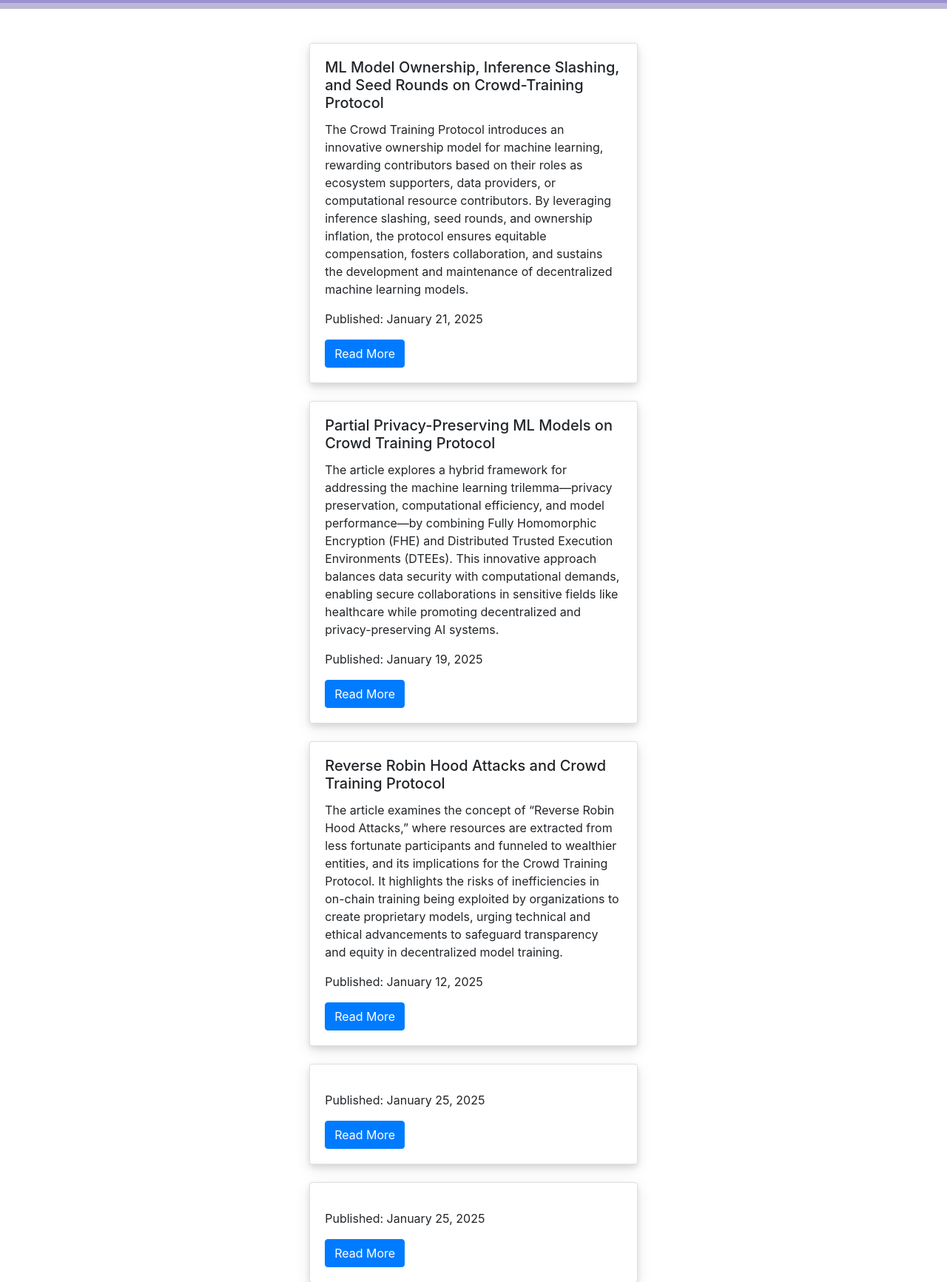
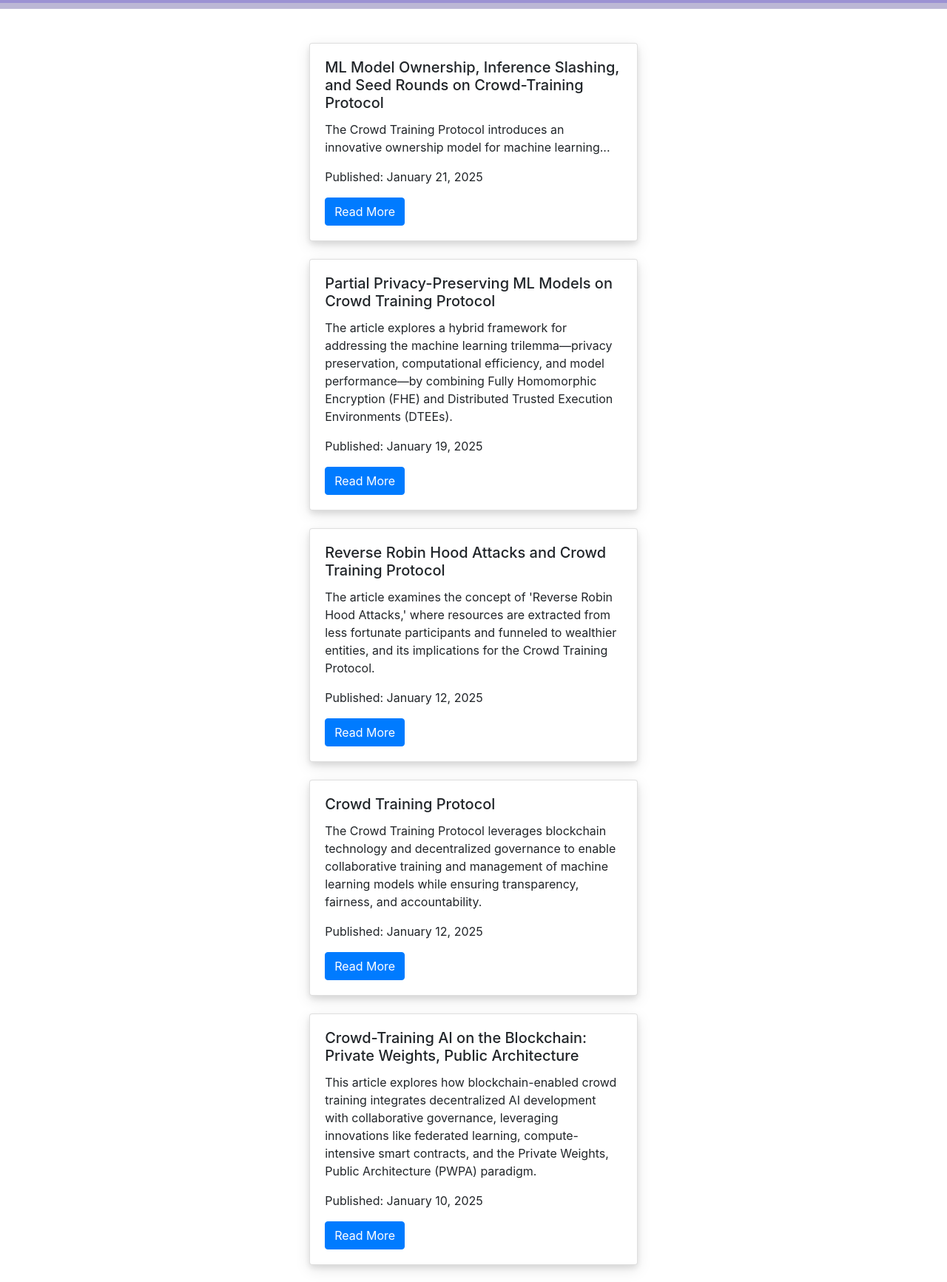
Before and after one commit to Delpen9/Ian-Dover-Personal-Website, a Flask app: page /blog in a window 1280 px wide. Shown: the part 222-1955 px from the top of the page at 74% size. Run offline with Flask 3, Linux system fonts and the light colour scheme; some libraries are stand-ins or nearby versions.

Commit message:
Improved blog page (#27)
* added 3 blog posts

* fully updated with blog posts

* removed commented stuff

```diff
--- a/myportfolio/templates/blog.html
+++ b/myportfolio/templates/blog.html
@@ -6,77 +6,45 @@
     <div class="blog-main container">
         <div class="row justify-content-center">
             <div class="col-sm-12 col-md-6">
+                <!-- Loop through posts and display them -->
+                {% for post in posts %}
                 <div class="card blog-card">
                     <div class="card-body">
-                        <h5 class="card-title">ML Model Ownership, Inference Slashing, and Seed Rounds on Crowd-Training Protocol</h5>
-                        <p class="card-text">The Crowd Training Protocol introduces an innovative ownership model for machine learning, rewarding contributors based on their roles as ecosystem supporters, data providers, or computational resource contributors. By leveraging inference slashing, seed rounds, and ownership inflation, the protocol ensures equitable compensation, fosters collaboration, and sustains the development and maintenance of decentralized machine learning models.</p>
-                        <p class="card-date">Published: January 21, 2025</p>
-                        <a href="https://medium.com/@iantdover/ml-model-ownership-inference-slashing-and-seed-rounds-on-crowd-training-protocol-8206ffdf5b81" class="btn btn-primary" target="_blank">Read More</a>
+                        <h5 class="card-title">{{ post.title }}</h5>
+                        <p class="card-text">{{ post.content }}</p>
+                        <p class="card-date">Published: {{ post.date }}</p>
+                        <a href="{{ post.url }}" class="btn btn-primary" target="_blank">Read More</a>
                     </div>
                 </div>
                 <br>
-                <div class="card blog-card">
-                    <div class="card-body">
-                        <h5 class="card-title">Partial Privacy-Preserving ML Models on Crowd Training Protocol</h5>
-                        <p class="card-text">The article explores a hybrid framework for addressing the machine learning trilemma—privacy preservation, computational efficiency, and model performance—by combining Fully Homomorphic Encryption (FHE) and Distributed Trusted Execution Environments (DTEEs). This innovative approach balances data security with computational demands, enabling secure collaborations in sensitive fields like healthcare while promoting decentralized and privacy-preserving AI systems.</p>
-                        <p class="card-date">Published: January 19, 2025</p>
-                        <a href="https://medium.com/@iantdover/partial-privacy-preserving-ml-models-on-crowd-training-protocol-4c5b6e613320" class="btn btn-primary" target="_blank">Read More</a>
-                    </div>
-                </div>
-                <br>
-                <div class="card blog-card">
-                    <div class="card-body">
-                        <h5 class="card-title">Reverse Robin Hood Attacks and Crowd Training Protocol</h5>
-                        <p class="card-text">The article examines the concept of “Reverse Robin Hood Attacks,” where resources are extracted from less fortunate participants and funneled to wealthier entities, and its implications for the Crowd Training Protocol. It highlights the risks of inefficiencies in on-chain training being exploited by organizations to create proprietary models, urging technical and ethical advancements to safeguard transparency and equity in decentralized model training.</p>
-                        <p class="card-date">Published: January 12, 2025</p>
-                        <a href="https://medium.com/@iantdover/reverse-robin-hood-attacks-and-crowd-training-protocol-25c14f88fac5" class="btn btn-primary" target="_blank">Read More</a>
-                    </div>
-                </div>
-                <br>
-                <div class="card blog-card">
-                    <div class="card-body">
-                        <h5 class="card-title"></h5>
-                        <p class="card-text"></p>
-                        <p class="card-date">Published: January 25, 2025</p>
-                        <a href="" class="btn btn-primary" target="_blank">Read More</a>
-                    </div>
-                </div>
-                <br>
-                <div class="card blog-card">
-                    <div class="card-body">
-                        <h5 class="card-title"></h5>
-                        <p class="card-text"></p>
-                        <p class="card-date">Published: January 25, 2025</p>
-                        <a href="" class="btn btn-primary" target="_blank">Read More</a>
-                    </div>
-                </div>
-                <br>
-                <div class="card blog-card">
-                    <div class="card-body">
-                        <h5 class="card-title"></h5>
-                        <p class="card-text"></p>
-                        <p class="card-date">Published: January 25, 2025</p>
-                        <a href="" class="btn btn-primary" target="_blank">Read More</a>
-                    </div>
-                </div>
-                <br>
-                <div class="card blog-card">
-                    <div class="card-body">
-                        <h5 class="card-title"></h5>
-                        <p class="card-text"></p>
-                        <p class="card-date">Published: January 25, 2025</p>
-                        <a href="" class="btn btn-primary" target="_blank">Read More</a>
-                    </div>
-                </div>
-                <br>
-                <div class="card blog-card">
-                    <div class="card-body">
-                        <h5 class="card-title"></h5>
-                        <p class="card-text"></p>
-                        <p class="card-date">Published: January 25, 2025</p>
-                        <a href="" class="btn btn-primary" target="_blank">Read More</a>
-                    </div>
-                </div>
+                {% endfor %}
+
+                <!-- Pagination controls -->
+                <nav>
+                    <ul class="pagination justify-content-center">
+                        {% if page > 1 %}
+                        <li class="page-item">
+                            <a class="page-link" href="/blog?page={{ page - 1 }}" aria-label="Previous">
+                                <span aria-hidden="true">&laquo;</span>
+                            </a>
+                        </li>
+                        {% endif %}
+
+                        {% for p in range(1, total_pages + 1) %}
+                        <li class="page-item {% if p == page %}active{% endif %}">
+                            <a class="page-link" href="/blog?page={{ p }}">{{ p }}</a>
+                        </li>
+                        {% endfor %}
+
+                        {% if page < total_pages %}
+                        <li class="page-item">
+                            <a class="page-link" href="/blog?page={{ page + 1 }}" aria-label="Next">
+                                <span aria-hidden="true">&raquo;</span>
+                            </a>
+                        </li>
+                        {% endif %}
+                    </ul>
+                </nav>
             </div>
         </div>
     </div>
--- a/myportfolio/views.py
+++ b/myportfolio/views.py
@@ -1,4 +1,5 @@
 import os
+from flask_caching import Cache
 
 from flask import (
     Flask,
@@ -17,7 +18,6 @@ import base64
 
 app = Flask(__name__)
 app.secret_key = os.urandom(24)  # Needed for flashing messages
-
 
 @app.route("/")
 def bio():
@@ -137,7 +137,94 @@ def resume():
 
 @app.route("/blog")
 def blog():
-    return render_template("blog.html")
+    # Example blog posts data (replace with actual database query)
+    blog_posts = [
+        {
+            "title": "ML Model Ownership, Inference Slashing, and Seed Rounds on Crowd-Training Protocol",
+            "content": "The Crowd Training Protocol introduces an innovative ownership model for machine learning...",
+            "date": "January 21, 2025",
+            "url": "https://medium.com/@iantdover/ml-model-ownership-inference-slashing-and-seed-rounds-on-crowd-training-protocol-8206ffdf5b81"
+        },
+        {
+            "title": "Partial Privacy-Preserving ML Models on Crowd Training Protocol",
+            "content": "The article explores a hybrid framework for addressing the machine learning trilemma—privacy preservation, computational efficiency, and model performance—by combining Fully Homomorphic Encryption (FHE) and Distributed Trusted Execution Environments (DTEEs).",
+            "date": "January 19, 2025",
+            "url": "https://medium.com/@iantdover/partial-privacy-preserving-ml-models-on-crowd-training-protocol-4c5b6e613320"
+        },
+        {
+            "title": "Reverse Robin Hood Attacks and Crowd Training Protocol",
+            "content": "The article examines the concept of 'Reverse Robin Hood Attacks,' where resources are extracted from less fortunate participants and funneled to wealthier entities, and its implications for the Crowd Training Protocol.",
+            "date": "January 12, 2025",
+            "url": "https://medium.com/@iantdover/reverse-robin-hood-attacks-and-crowd-training-protocol-25c14f88fac5"
+        },
+        {
+            "title": "Crowd Training Protocol",
+            "content": "The Crowd Training Protocol leverages blockchain technology and decentralized governance to enable collaborative training and management of machine learning models while ensuring transparency, fairness, and accountability.",
+            "date": "January 12, 2025",
+            "url": "https://medium.com/@iantdover/crowd-training-protocol-8ac8fd2faed6"
+        },
+        {
+            "title": "Crowd-Training AI on the Blockchain: Private Weights, Public Architecture",
+            "content": "This article explores how blockchain-enabled crowd training integrates decentralized AI development with collaborative governance, leveraging innovations like federated learning, compute-intensive smart contracts, and the Private Weights, Public Architecture (PWPA) paradigm.",
+            "date": "January 10, 2025",
+            "url": "https://medium.com/@iantdover/crowd-training-ai-on-the-blockchain-private-weights-public-architecture-aaa00ca92162"
+        },
+        {
+            "title": "The Tokenomics of Internet Computer Protocol are Quite Good",
+            "content": "The Internet Computer Protocol (ICP) tokenomics are designed to drive sustainable growth through mechanisms like cycle burning, developer demand, and staking rewards, which reduce supply and increase demand. With a built-in price floor tied to developer usage and the potential for deflation as ecosystem adoption grows, ICP offers a robust framework for long-term price stability and utility.",
+            "date": "December 24, 2024",
+            "url": "https://medium.com/@iantdover/the-tokenomics-of-internet-computer-protocol-are-quite-good-463a7a5880d3"
+        },
+        {
+            "title": "DFINITY and Internet Computer Protocol Have Already Won",
+            "content": "The article highlights the strong collaboration and mutual respect between Dominic Williams, founder of DFINITY, and Vitalik Buterin, co-founder of Ethereum, emphasizing DFINITY’s technical innovation and its role as a “sister network” to Ethereum. It suggests that recent developments and endorsements position the Internet Computer Protocol as a groundbreaking force in the blockchain ecosystem, potentially rivaling Ethereum.",
+            "date": "December 21, 2024",
+            "url": "https://medium.com/@iantdover/dfinity-and-internet-computer-protocol-have-already-won-ee800eba3807"
+        },
+        {
+            "title": "Cloud Compute as a Public Good: A Case for Internet Computer Protocol",
+            "content": "The Internet Computer Protocol (ICP) positions itself as a revolutionary blockchain platform that merges the performance of traditional cloud computing with the security and decentralization of Web3, offering unmatched computational efficiency and cost-effectiveness. By enabling decentralized applications, data storage, and alternatives to Big Tech solutions, ICP aims to disrupt industries such as cloud computing, AI, and gaming while promoting accessibility and sustainability.",
+            "date": "December 19, 2024",
+            "url": "https://medium.com/@iantdover/cloud-compute-as-a-public-good-a-case-for-internet-computer-protocol-5baa0d3ba8d8"
+        },
+        {
+            "title": "The Reddit Comment that Got My Account Permanently Banned",
+            "content": "After being permanently banned from Reddit for an innocuous comment about the Internet Computer Protocol (ICP), the author reflects on the implications of centralized platforms suppressing dissenting or innovative ideas. They advocate for decentralized platforms like OpenChat, which leverage democratic governance to protect free expression and ensure community-driven censorship decisions.",
+            "date": "December 16, 2024",
+            "url": "https://medium.com/@iantdover/the-reddit-comment-that-got-my-account-permanently-banned-778d9fd04e49"
+        },
+        {
+            "title": "Causal Inference: Explaining Regression Discontinuity Design with Illustrations",
+            "content": "A primer on regression discontinuity design.",
+            "date": "December 4, 2024",
+            "url": "https://medium.com/@iantdover/causal-inference-explaining-regression-discontinuity-design-with-illustrations-7427be30fd1d"
+        },
+        {
+            "title": "Why a Multi-Chain Future Does Nothing to Prevent Wealth Inequality in Crypto",
+            "content": "The article critiques the notion of a multi-chain future as a solution to wealth inequality in crypto, highlighting persistent disparities in wealth distribution (measured by the Gini coefficient) and decentralization (measured by the Nakamoto coefficient). It explores how even in multi-chain ecosystems, concentration of wealth and power remains a challenge, underscoring the need for more equitable frameworks within blockchain technology.",
+            "date": "December 4, 2024",
+            "url": "https://medium.com/@iantdover/why-a-multi-chain-future-does-nothing-to-prevent-wealth-inequality-in-crypto-a9b6ba96e8f2"
+        },
+        {
+            "title": "Developer’s Perspective on Internet Computer Protocol (ICP)",
+            "content": "The article explores the Internet Computer Protocol (ICP) as a decentralized alternative to traditional cloud providers, emphasizing its cost efficiency, scalability, and integrated tools for developers. It highlights ICP’s advantages, such as rapid transaction speeds, built-in routing layers, and reduced complexity for building decentralized applications, while also addressing current limitations like the need for enhanced secrets management and granular resource control.",
+            "date": "November 29, 2024",
+            "url": "https://medium.com/@iantdover/developers-perspective-on-internet-computer-protocol-icp-9ca1969c8993"
+        },
+    ]
+
+    # Pagination variables
+    page = request.args.get("page", 1, type=int)  # Get the page number from the query string
+    per_page = 5  # Number of posts per page
+    total_posts = len(blog_posts)
+    total_pages = (total_posts + per_page - 1) // per_page  # Calculate total pages
+
+    # Slice the posts for the current page
+    start = (page - 1) * per_page
+    end = start + per_page
+    paginated_posts = blog_posts[start:end]
+
+    return render_template("blog.html", posts=paginated_posts, page=page, total_pages=total_pages)
 
 
 if __name__ == "__main__":
```
Also changed, not shown: requirements.txt (+9 -0 lines).
